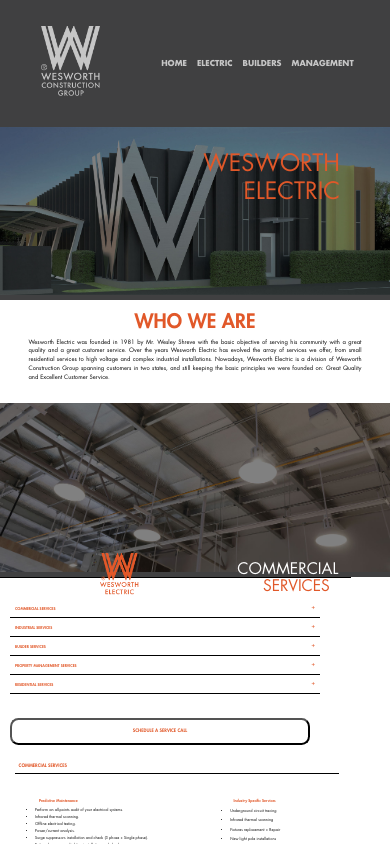
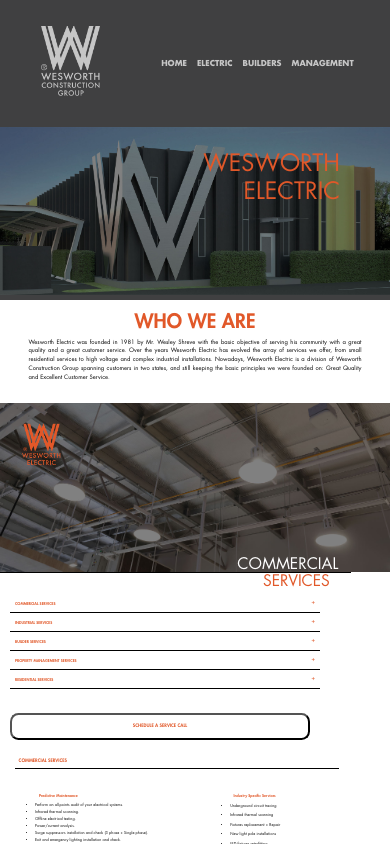
Before and after one commit to HDOSURREGO/wesworth, a React (Create React App) app: page /electric in a window 390 px wide. Built offline with nearby package versions, Linux system fonts and the light colour scheme.

Commit message:
heads responsiveness done

```diff
--- a/src/components/BuilderServiceHead.css
+++ b/src/components/BuilderServiceHead.css
@@ -19,7 +19,7 @@
 	text-align: right;
 	padding-right: 50px;
 	top: 95%;
-	left: 51%;
+	left: 41%;
 	transform: translate(95%, -50%);
 	font-family: futuraStdBook;
 	font-size: 4vw;
--- a/src/components/CommercialServiceHead.css
+++ b/src/components/CommercialServiceHead.css
@@ -1,3 +1,15 @@
+.service-head {
+	display: flex;
+}
+
+.logoWE {
+	position: absolute;
+	top: 0px;
+	right: 0px;
+	transform: translate(-200%, -300%);
+	z-index: 2;
+}
+
 .commercial-background img {
 	width: 10%;
 	position: relative;
@@ -5,13 +17,6 @@
 	left: 0;
 	z-index: 1;
 	background-color: white;
-}
-
-.logoWE {
-	position: absolute;
-	top: 150px;
-	left: 100px;
-	z-index: 2;
 }
 
 .commercial-head-text-top {
@@ -37,7 +42,7 @@
 
 @media only screen and (max-width: 414px) {
 	.logoWE {
-		position: absolute;
+		position: relative;
 		top: 10px;
 		left: 10px;
 		z-index: 2;
```
